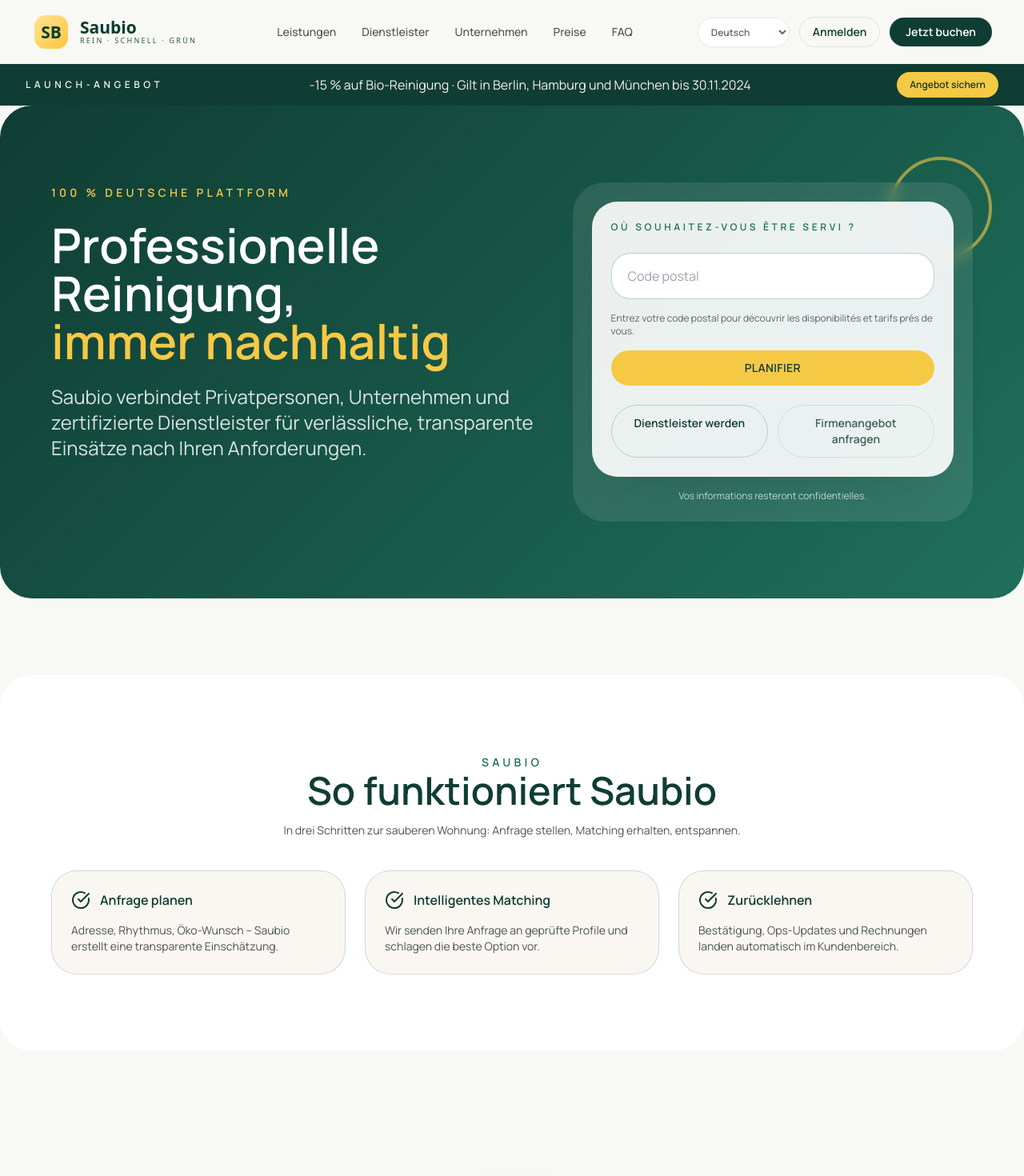
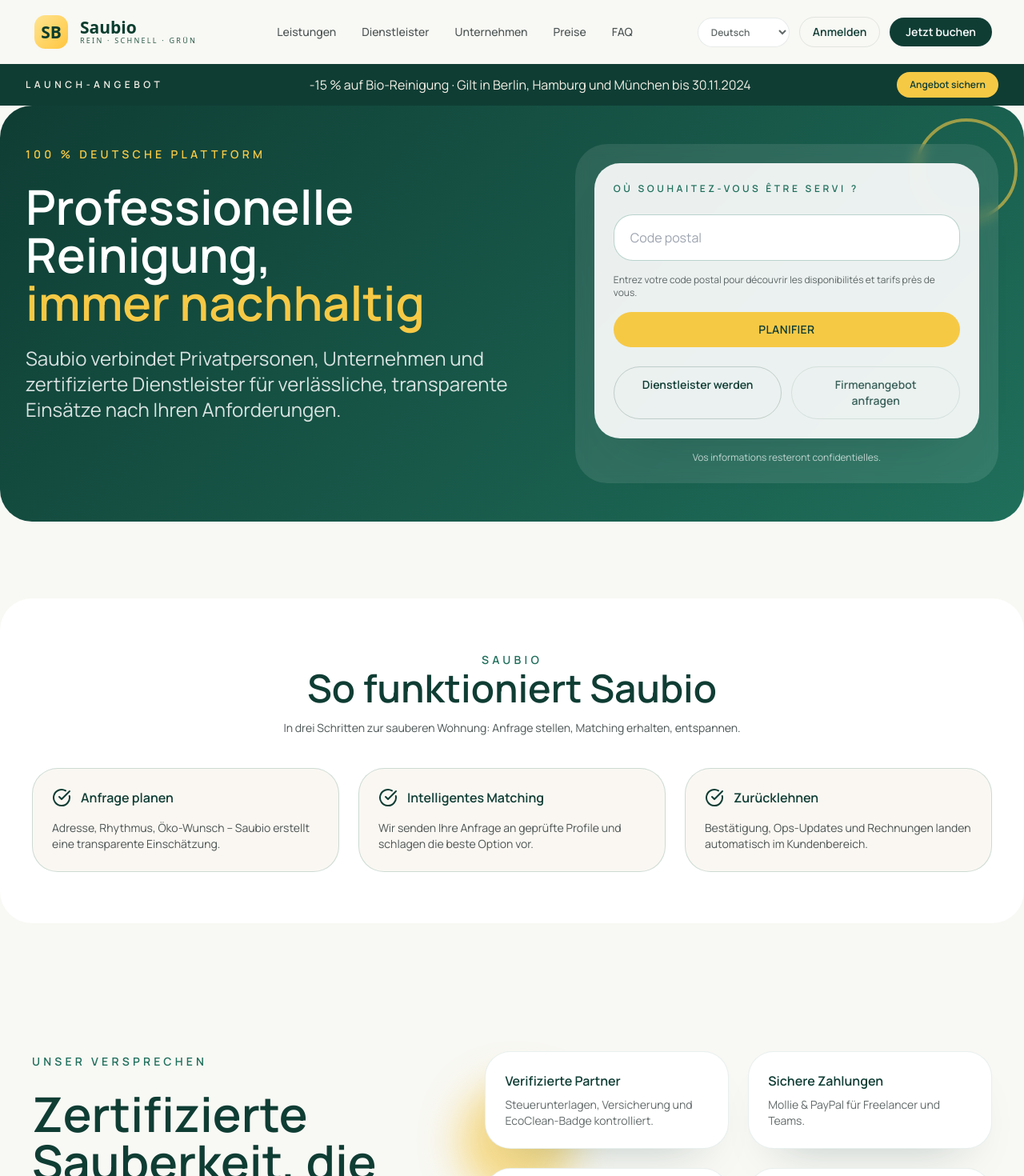
Before and after one commit to princeblack/saubio-frontend, a Next.js app: page / in a window 1280 px wide. Shown: the top 1470 px of the page at 80% size. Built offline with nearby package versions, Linux system fonts and the light colour scheme; what world-countries would draw is missing.

Commit message:
chore: tighten landing spacing

```diff
--- a/src/components/landing/HeroSection.tsx
+++ b/src/components/landing/HeroSection.tsx
@@ -45,7 +45,7 @@
       as="section"
       id="hero"
       centered
-      padding="spacious"
+      padding="compact"
       className="grid gap-10 rounded-5xl bg-hero-gradient text-white lg:grid-cols-[1.1fr_0.9fr]"
     >
       <div className="space-y-6">
--- a/src/components/landing/HowItWorks.tsx
+++ b/src/components/landing/HowItWorks.tsx
@@ -23,7 +23,7 @@
   const { t } = useTranslation();
 
   return (
-    <SectionContainer as="section" padding="spacious" className="rounded-5xl bg-white" id="how-it-works">
+    <SectionContainer as="section" padding="default" className="rounded-5xl bg-white" id="how-it-works">
       <div className="text-center">
         <SectionHeading>{t('how.heading', 'So funktioniert Saubio')}</SectionHeading>
         <SectionTitle align="center">{t('how.title', 'So einfach geht’s')}</SectionTitle>
```
